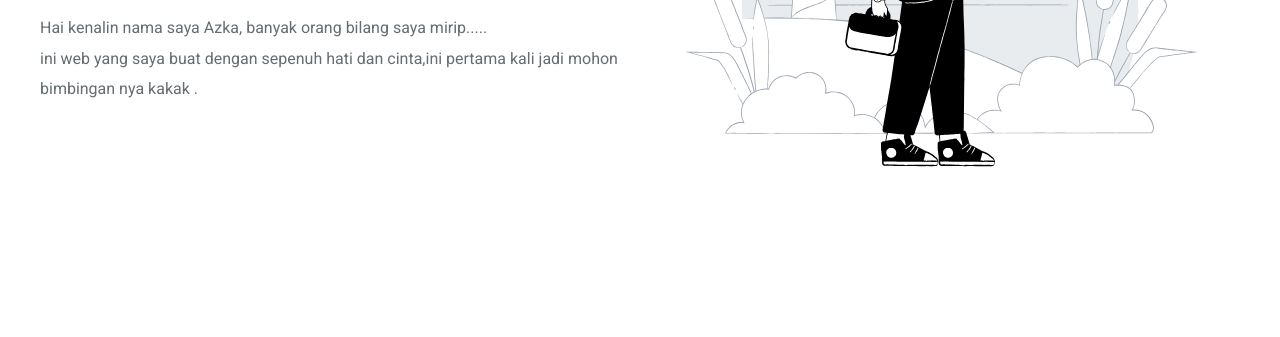
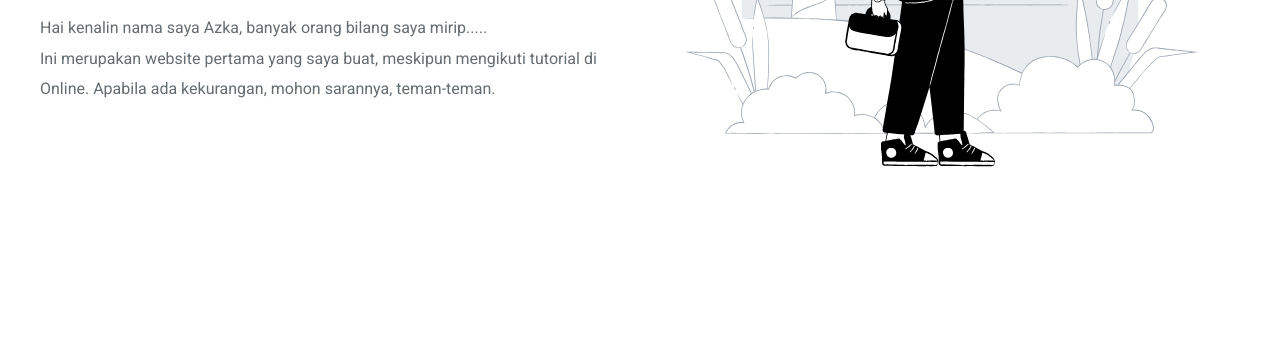
Before and after one commit to MdAzka/Personal-Website, a plain HTML site: page index.html in a window 1280 px wide. Shown: the part 463-800 px from the top of the page. Drawn offline with Linux system fonts and the light colour scheme.

Commit message:
index.html

```diff
--- a/index.html
+++ b/index.html
@@ -63,7 +63,7 @@
                     </p>
 
                     <P>
-                          ini web yang saya buat dengan sepenuh hati dan cinta,ini pertama kali jadi mohon bimbingan nya kakak   .
+Ini merupakan website pertama yang saya buat, meskipun mengikuti tutorial di Online. Apabila ada kekurangan, mohon sarannya, teman-teman.
 
 
                     </P>
@@ -264,7 +264,7 @@
                     <li>Tennis</li>
                     <li>Gym</li>
                     <li>Cooking</li>
-                    <li>Mencintai dengan tulus (salah orang mulu)</li>
+                   <!-- <li>Mencintai dengan tulus (salah orang mulu)</li> -->
                 </ul>
             </div>
 
```
